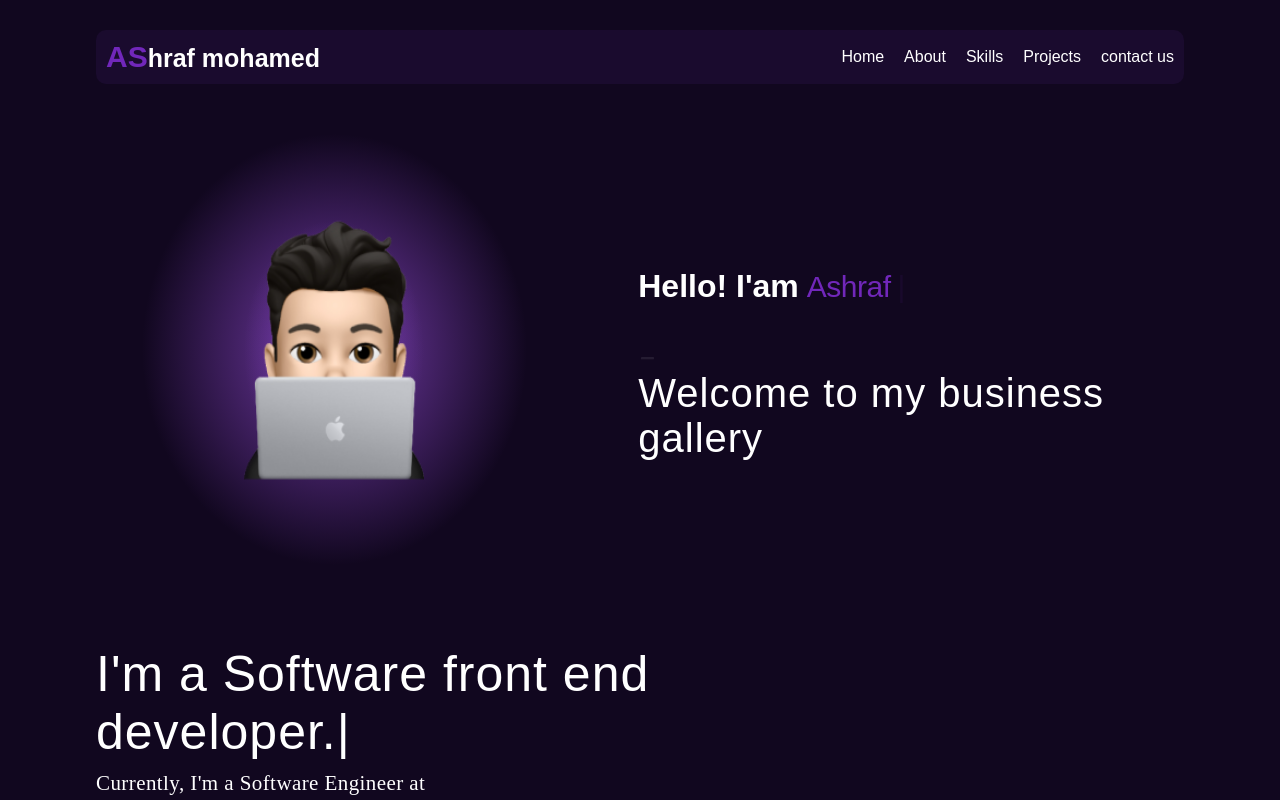
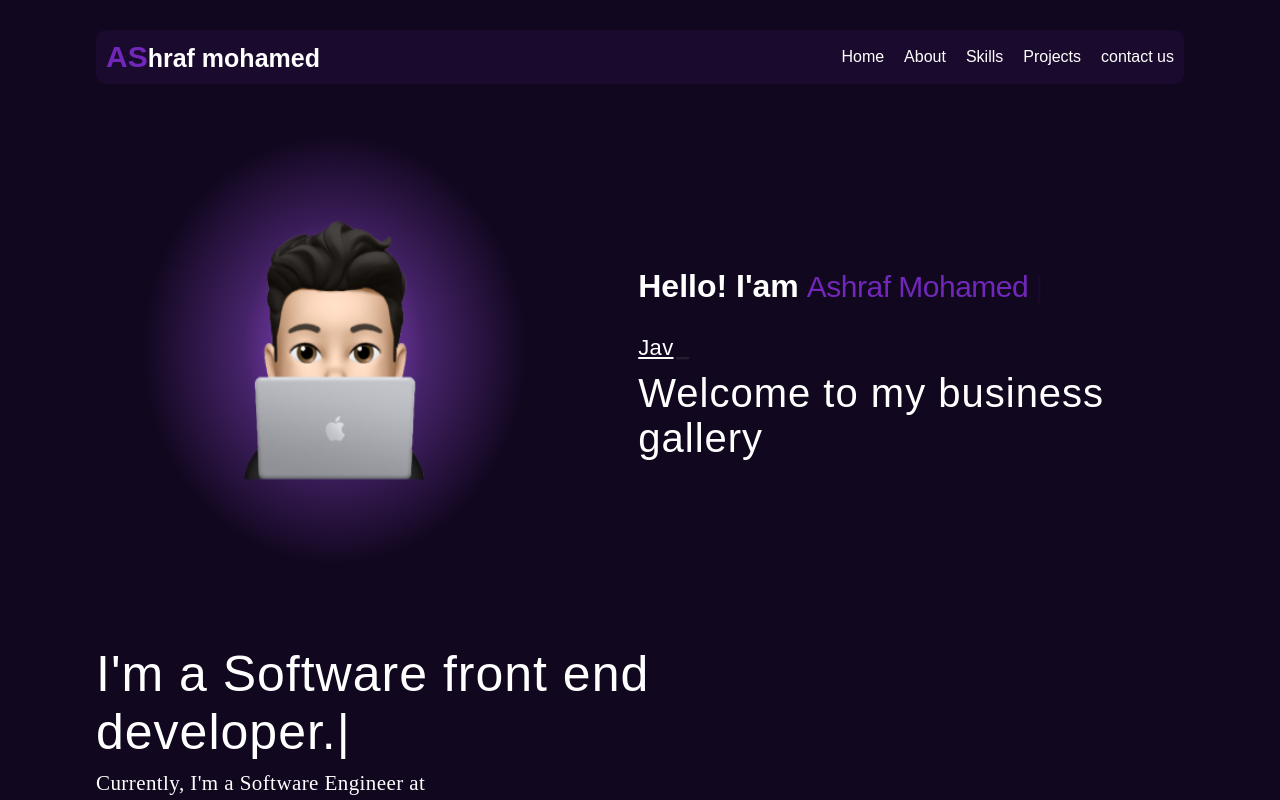
Before and after one commit to ashrafmo-1/ashrafmohamed-1_Protfolio, a React (Create React App) app: page / in a window 1280 px wide. Shown: the top 800 px of the page. Built offline with nearby package versions, Linux system fonts and the light colour scheme.

Commit message:
add type animation content'

```diff
--- a/src/home/Home.jsx
+++ b/src/home/Home.jsx
@@ -16,7 +16,7 @@ const Home = () => {
       <p className='head-name'>Hello! I'am
       <span>
         <Typewriter
-            words={['Ashraf']}
+            words={['Ashraf Mohamed']}
             loop={1}
             cursor
             cursorStyle='|'
@@ -27,7 +27,7 @@ const Home = () => {
           </span> </p>
       <span className='head-jop'>
         <Typewriter
-            words={['front end developmer']}
+            words={['front end developmer', 'javascript developmer', 'typescript developmer',]}
             loop={12}
             cursor
             cursorStyle='_'
```
